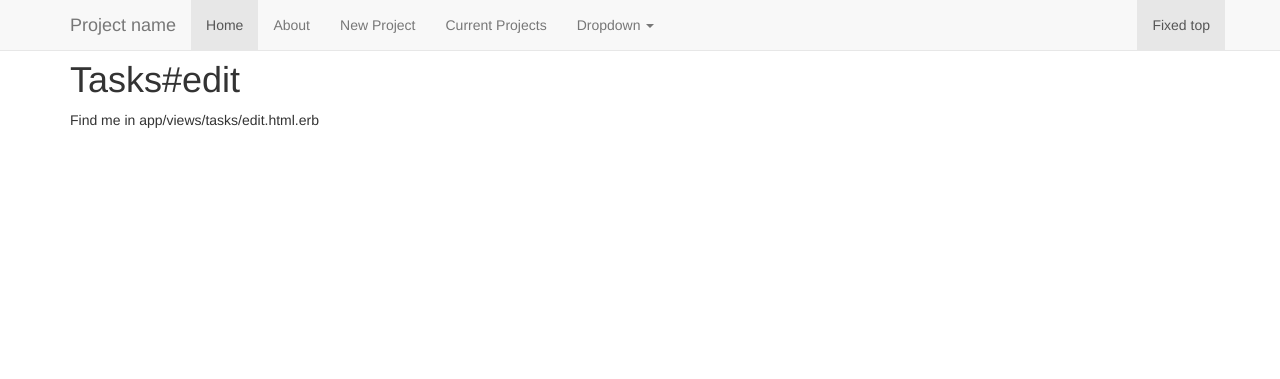
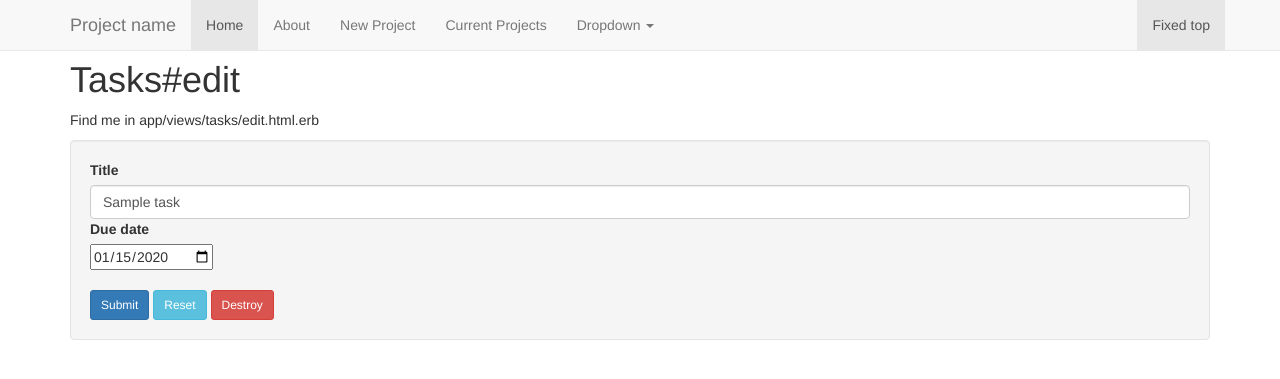
Before and after one commit to tkbeili/PM_Tool, a Rails app: page /tasks/1/edit in a window 1280 px wide. Shown: the top 379 px of the page. Run offline with Rails 7, Linux system fonts and the light colour scheme; tables that the repository leaves empty hold one stand-in row (Sample ...); style sheets or scripts are compiled from the project's sources; some libraries are stand-ins or nearby versions.

Commit message:
CRUD on Tasks completed - title of the task links to the edit page - edit page contains the link to delete - the create task for is on a partial page - delete only appears for the edit, doesnt show for new. Thanks to Brent.

```diff
--- a/app/controllers/tasks_controller.rb
+++ b/app/controllers/tasks_controller.rb
@@ -12,19 +12,22 @@ class TasksController < ApplicationController
     if @task.save
       redirect_to tasks_path
     else
-      render text: params
+      render :new
     end
-  end
-
-  def show
+    # render text: params
   end
 
   def edit
+    @task = Task.find params[:id]
   end
 
   def update
+    @task = Task.find params[:id]
   end
 
   def destroy
+    @task = Task.find params[:id]
+    @task.destroy
+    redirect_to tasks_path
   end
 end
--- /dev/null
+++ b/app/views/tasks/_form.html.erb
@@ -0,0 +1,21 @@
+<% if @task.errors.any? %>
+  <ul>
+    <% @task.errors.full_messages.each do |msg| %>
+    <li><%= msg %></li>
+    <% end %>
+  </ul>
+<% end %>
+
+<div class="well form-group">
+  <%= form_for @task do |f| %>
+    <%= f.label :title %><br>
+    <%= f.text_field :title, class: "form-control" %>
+    <%= f.label :due_date %><br>
+    <%= f.date_field :due_date %><br><br>
+    <%= f.submit "Submit", class: "btn btn-primary btn-sm" %>
+    <%= f.button "Reset", class: "btn btn-info btn-sm", type: :reset %>
+    <% if @task.id.present? %>
+      <%= button_to('Destroy', task_path(@task), method: "delete", data: { confirm: 'Are you sure?' }, class: "btn btn-danger btn-sm") %>
+    <% end %>
+  <% end %>
+</div>
--- a/app/views/tasks/edit.html.erb
+++ b/app/views/tasks/edit.html.erb
@@ -1,2 +1,4 @@
 <h1>Tasks#edit</h1>
 <p>Find me in app/views/tasks/edit.html.erb</p>
+
+<%= render "form" %>
--- a/app/views/tasks/index.html.erb
+++ b/app/views/tasks/index.html.erb
@@ -12,7 +12,7 @@
     </thead>
     <% @tasks.each do |task| %>
     <tr>
-      <td><%= task.title %></td>
+      <td><%= link_to task.title, edit_task_path(task) %></td>
       <td><%= task.due_date %></td>
       <td>In Progress</td>
     </tr>
```
Also changed, not shown: app/views/tasks/new.html.erb (+1 -8 lines).
